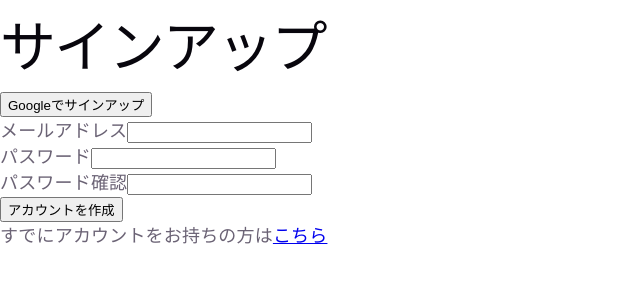
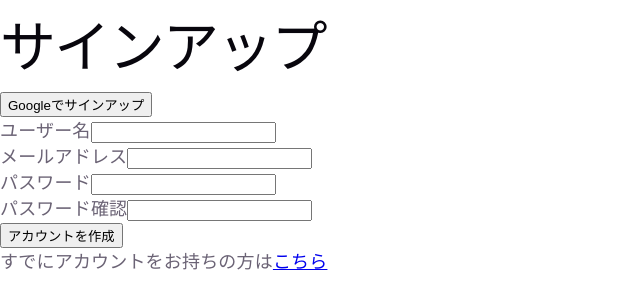
Before and after one commit to TaisukeFujise/flea-market-web, a React (Vite) app: page /signup in a window 1280 px wide. Shown: the top 308 px of the page, without its empty margins (0-640 px from the left). Built offline with nearby package versions, Linux system fonts and the light colour scheme; no server answers.

Commit message:
feat: サインアップ時にユーザー名を要求するように修正

```diff
--- a/src/features/auth/SignupPage.tsx
+++ b/src/features/auth/SignupPage.tsx
@@ -4,20 +4,20 @@ import { createUserWithEmailAndPassword, signInWithPopup, GoogleAuthProvider, ge
 import { auth } from '../../firebase'
 import { registerUser } from '../../utils/auth'
 
-type FormValues = { email: string; password: string; confirmPassword: string }
+type FormValues = { username: string; email: string; password: string; confirmPassword: string }
 
 export default function SignupPage() {
   const navigate = useNavigate()
   const { register, handleSubmit, watch, formState: { errors, isSubmitting }, setError } = useForm<FormValues>()
 
-  async function onSubmit({ email, password }: FormValues) {
+  async function onSubmit({ username, email, password }: FormValues) {
     let firebaseUser = null
     try {
       const { user } = await createUserWithEmailAndPassword(auth, email, password)
       firebaseUser = user
       const token = await user.getIdToken()
       localStorage.setItem('token', token)
-      await registerUser(user.displayName ?? email, user.photoURL)
+      await registerUser(username, user.photoURL)
       navigate('/')
     } catch {
       if (firebaseUser) {
@@ -54,6 +54,11 @@ export default function SignupPage() {
       <button type="button" onClick={handleGoogle}>Googleでサインアップ</button>
       <form onSubmit={handleSubmit(onSubmit)}>
         <div>
+          <label>ユーザー名</label>
+          <input type="text" {...register('username', { required: '必須です' })} />
+          {errors.username && <p>{errors.username.message}</p>}
+        </div>
+        <div>
           <label>メールアドレス</label>
           <input type="email" {...register('email', { required: '必須です' })} />
           {errors.email && <p>{errors.email.message}</p>}
```
